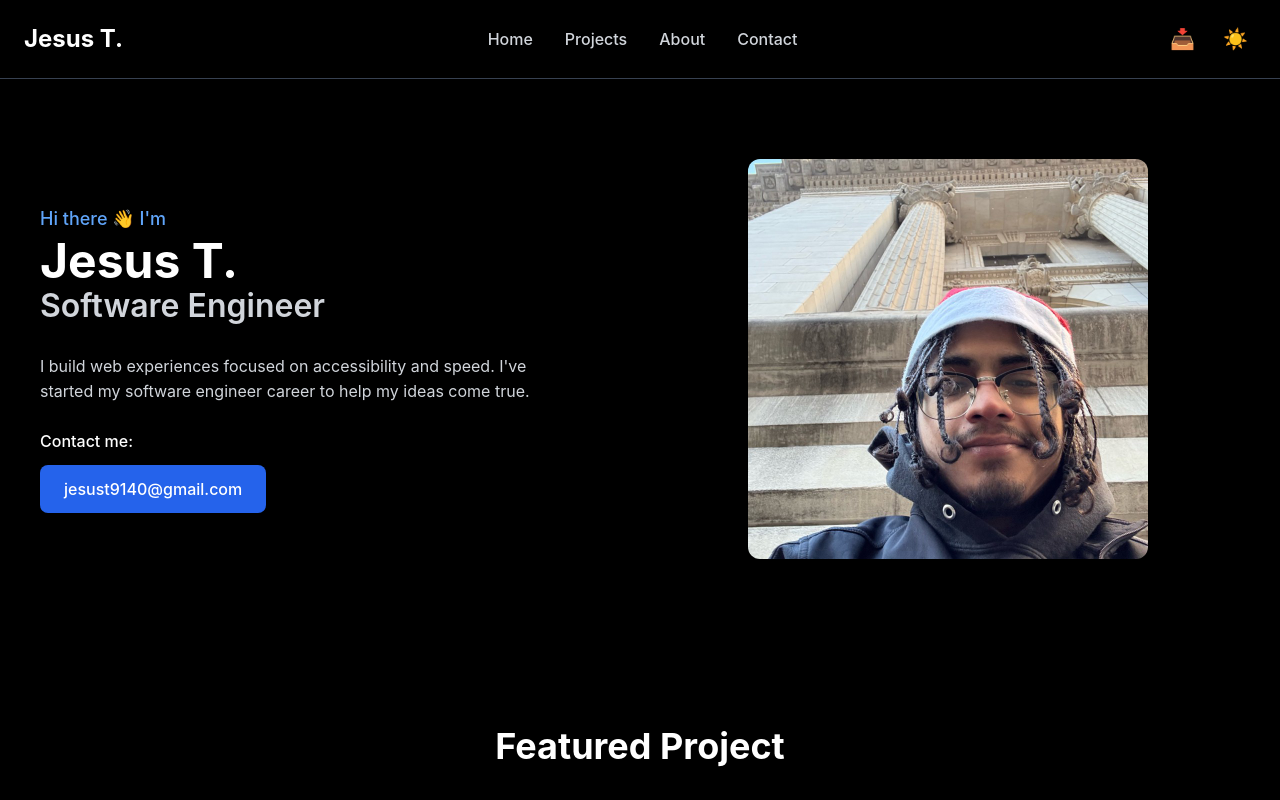
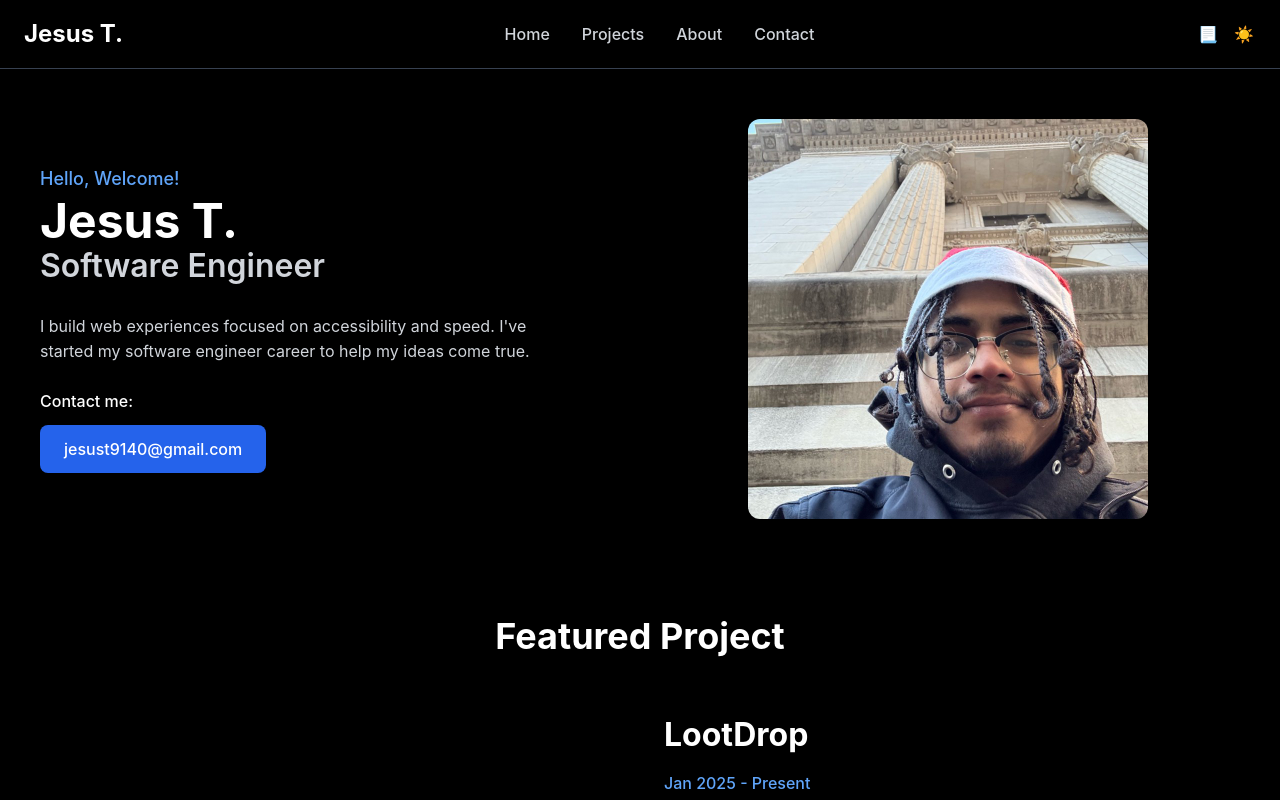
Before and after one commit to Jesust9140/MERN-Portafolio, a React (Create React App) app in the folder frontend/: page / in a window 1280 px wide. Built offline with nearby package versions, Linux system fonts and the light colour scheme; no server answers.

Commit message:
Fixed some issues with the buttons, design, alignsment, now imma add more projects.

```diff
--- a/frontend/src/components/Certifications.js
+++ b/frontend/src/components/Certifications.js
@@ -6,9 +6,9 @@ const Certifications = () => {
   const certificates = [
     {
       id: 1,
-      name: "Technical Support Fundamentals",
-      issuer: "Google (Coursera)",
-      date: "Dec 2025"
+      name: "AWS Certified Cloud Practitioner",
+      issuer: "Amazon",
+      date: "April 3, 2025"
     },
     {
       id: 2,
--- a/frontend/src/components/Header.js
+++ b/frontend/src/components/Header.js
@@ -45,8 +45,7 @@ const Header = ({ toggleDarkMode }) => {
             className="header-download-btn"
             title="Download Resume"
           >
-            📥
-          </a>
+            📃          </a>
           <button
             onClick={toggleDarkMode}
             className="header-theme-toggle"
--- a/frontend/src/components/Hero.js
+++ b/frontend/src/components/Hero.js
@@ -28,7 +28,7 @@ const Hero = () => {
       <div className="hero-container">
         <div className="hero-content">
           <div>
-            <p className="hero-greeting">Hi there 👋 I'm</p>
+            <p className="hero-greeting">Hello, Welcome! </p>
             <h1 className="hero-title">
               {portfolioData.name}
             </h1>
--- a/frontend/src/css/About.css
+++ b/frontend/src/css/About.css
@@ -159,10 +159,11 @@ html.dark .timeline.timeline-education {
 
 .timeline-dot {
   position: absolute;
-  left: -13px;
+  margin-top: 8px;
+  left: -20px;
   top: 0;
   width: 16px;
-  height: 16px;
+  height: 15px;
   background-color: #2563eb;
   border-radius: 50%;
   border: 3px solid #ffffff;
--- a/frontend/src/css/Header.css
+++ b/frontend/src/css/Header.css
@@ -104,10 +104,16 @@ html.dark .header-nav-link:hover {
 .header-theme-toggle {
   background: none;
   border: none;
-  font-size: 20px;
+  font-size: 16px;
   cursor: pointer;
-  padding: 8px;
+  padding: 0;
   transition: transform 0.3s;
+  height: 24px;
+  width: 24px;
+  display: flex;
+  align-items: center;
+  justify-content: center;
+  line-height: 1;
 }
 
 .header-theme-toggle:hover {
@@ -123,14 +129,17 @@ html.dark .header-nav-link:hover {
 .header-download-btn {
   background: none;
   border: none;
-  font-size: 20px;
+  font-size: 16px;
   cursor: pointer;
-  padding: 8px;
+  padding: 0;
   transition: transform 0.3s;
   display: flex;
   align-items: center;
   justify-content: center;
   text-decoration: none;
+  height: 24px;
+  width: 24px;
+  line-height: 1;
 }
 
 .header-download-btn:hover {
--- a/frontend/src/css/Hero.css
+++ b/frontend/src/css/Hero.css
@@ -3,7 +3,7 @@
   min-height: 55vh;
   display: flex;
   align-items: center;
-  padding: 80px 24px;
+  padding: 50px 24px;
   background-color: #ffffff;
   transition: background-color 0.3s;
 }
--- a/frontend/src/css/Projects.css
+++ b/frontend/src/css/Projects.css
@@ -1,6 +1,6 @@
 /* Projects Section */
 .projects-section {
-  padding: 80px 24px;
+  padding: 40px 24px;
   background-color: #ffffff;
   transition: background-color 0.3s;
 }
```
Also changed, not shown: 1 other file (tests, documents, lock files or other folders).
